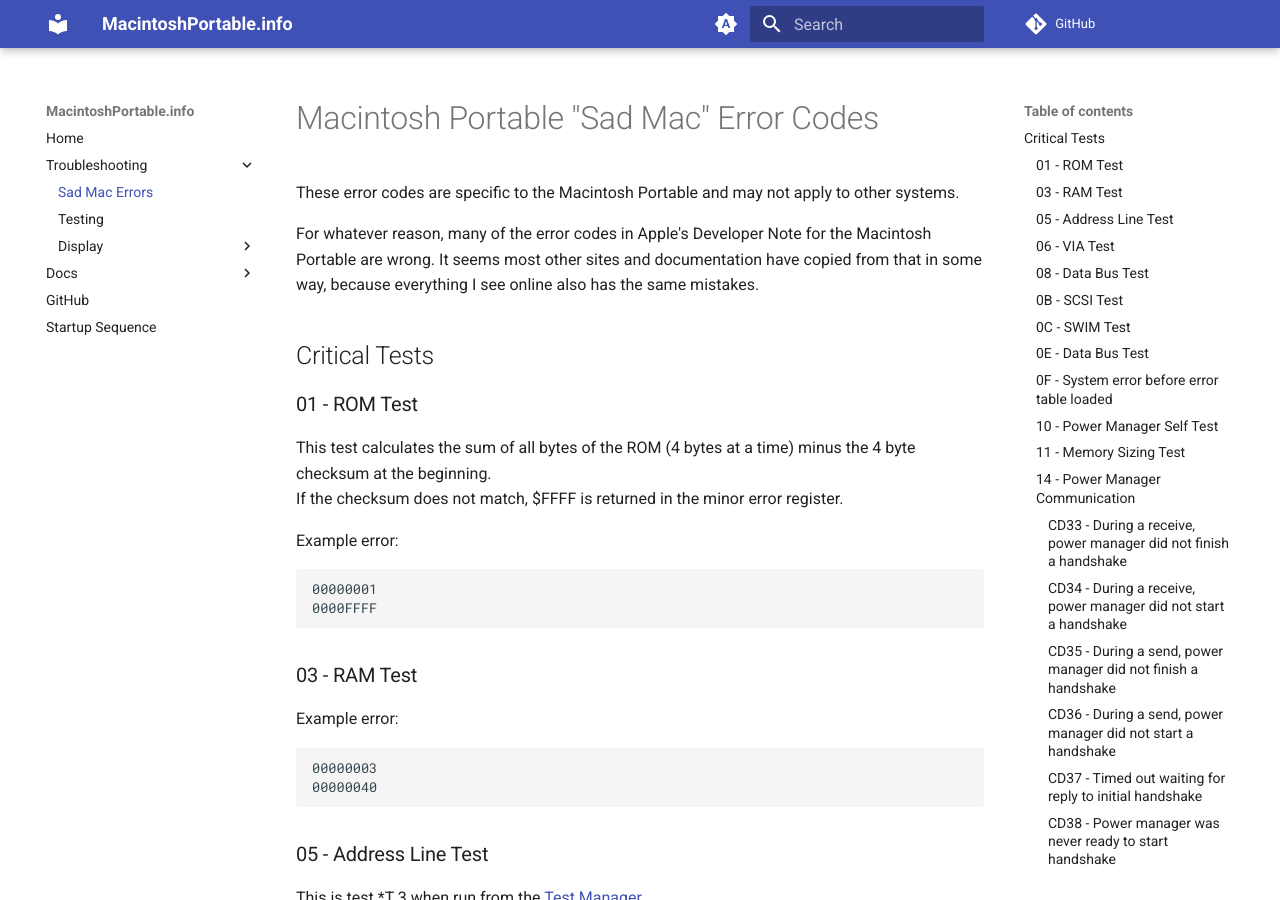
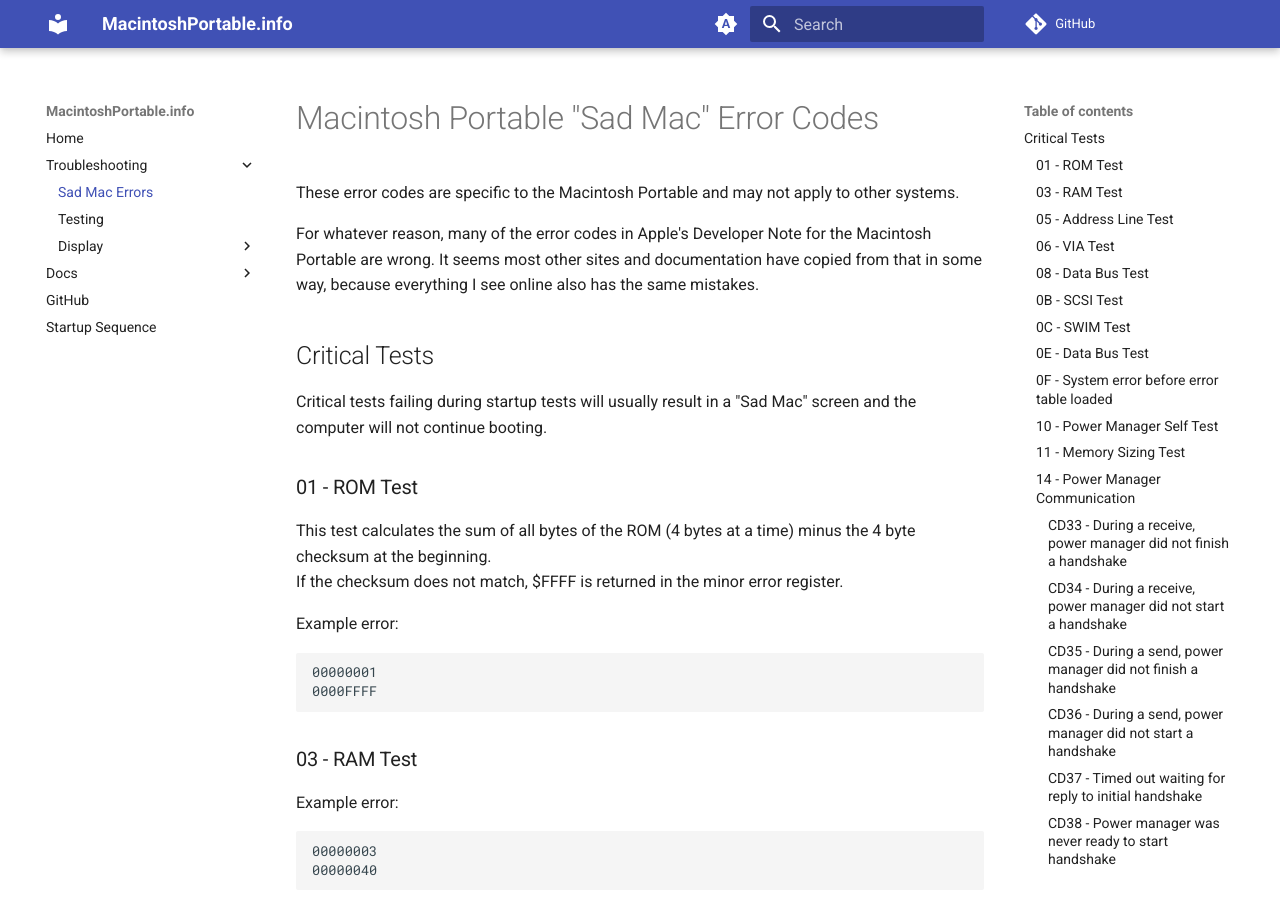
Before and after one commit to rezafouladian/MacintoshPortable, an MkDocs documentation site: the page built from docs/SadMac.md, in a window 1280 px wide and 900 px high. Built offline with MkDocs 1.6.1 and Material for MkDocs 9.7.7, drawn with Linux system fonts in a browser that asks for light colours; comment, search, counter and statistics services are not loaded.

Commit message:
Update SadMac.md

```diff
--- a/docs/SadMac.md
+++ b/docs/SadMac.md
@@ -5,6 +5,8 @@ These error codes are specific to the Macintosh Portable and may not apply to ot
 For whatever reason, many of the error codes in Apple's Developer Note for the Macintosh Portable are wrong. It seems most other sites and documentation have copied from that in some way, because everything I see online also has the same mistakes.
 
 ## Critical Tests
+Critical tests failing during startup tests will usually result in a "Sad Mac" screen and the computer will not continue booting.
+
 ### 01 - ROM Test
 This test calculates the sum of all bytes of the ROM (4 bytes at a time) minus the 4 byte checksum at the beginning.
 If the checksum does not match, $FFFF is returned in the minor error register.
```
